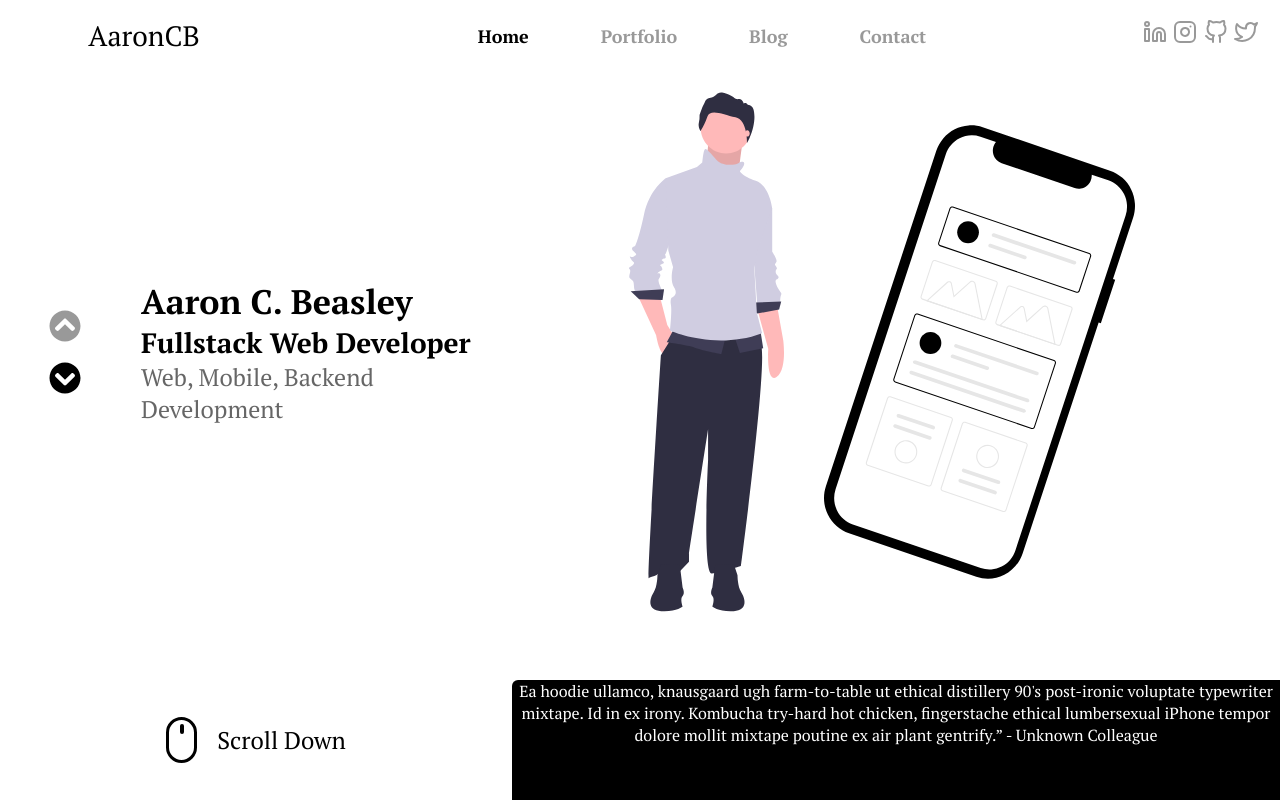
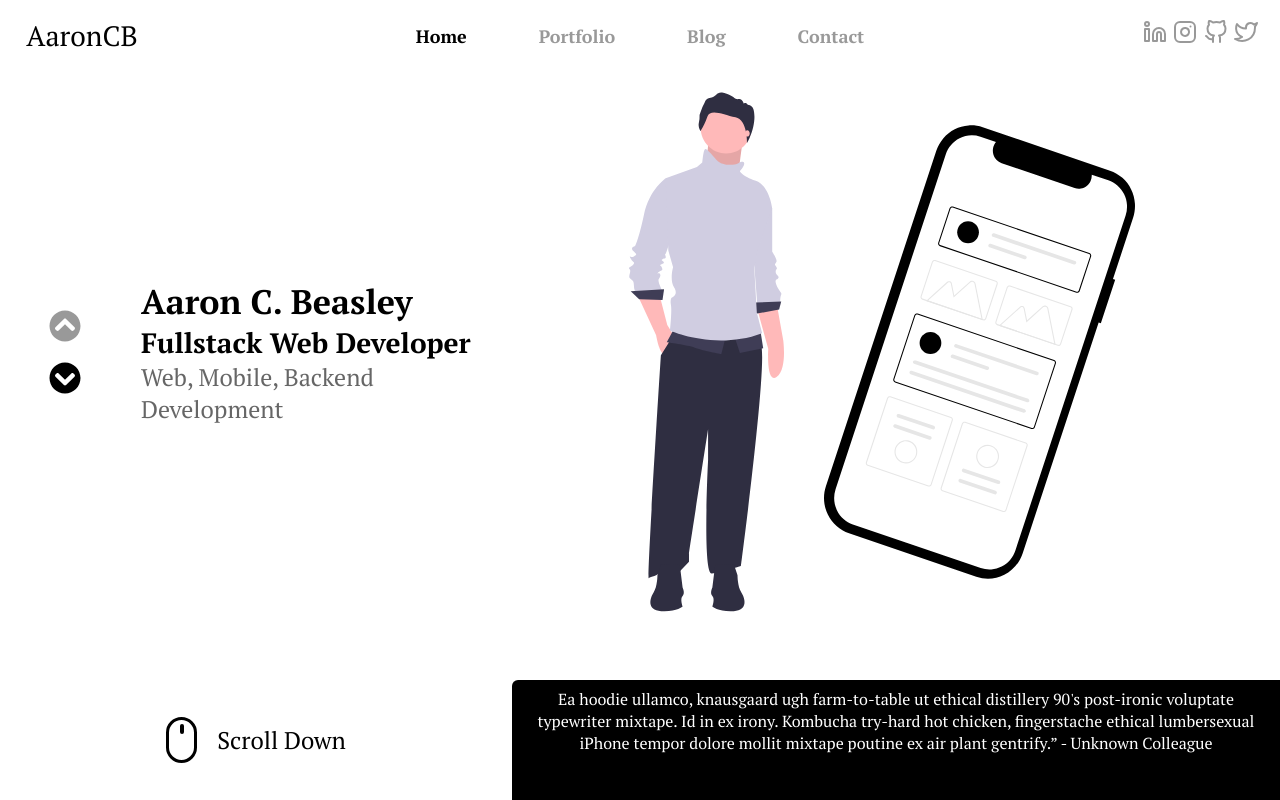
Before and after one commit to MaxiCB/Personal-Portfolio, a React (Create React App) app in the folder client/: page / in a window 1280 px wide. Built offline with nearby package versions, Linux system fonts and the light colour scheme.

Commit message:
BUMP Dependencies
- Updated all dependencies

```diff
--- a/client/src/styles/footer.css
+++ b/client/src/styles/footer.css
@@ -118,3 +118,7 @@
     overflow: hidden;
     text-overflow: ellipsis;
 }
+
+.accolade {
+    margin: 8px;
+}
--- a/client/src/styles/navigation.css
+++ b/client/src/styles/navigation.css
@@ -67,7 +67,7 @@
 }
 
 .logo {
-    width: 20%;
+    width: 10%;
     font-size: 28px;
     font-weight: 300;
     line-height: 32px;
@@ -86,7 +86,7 @@
     flex-direction: row;
     align-items: center;
     text-align: center;
-    width: 70%;
+    width: 80%;
     justify-content: center;
 }
 
```
Also changed, not shown: client/package.json (+6 -5 lines), 1 other file (tests, documents, lock files or other folders).
